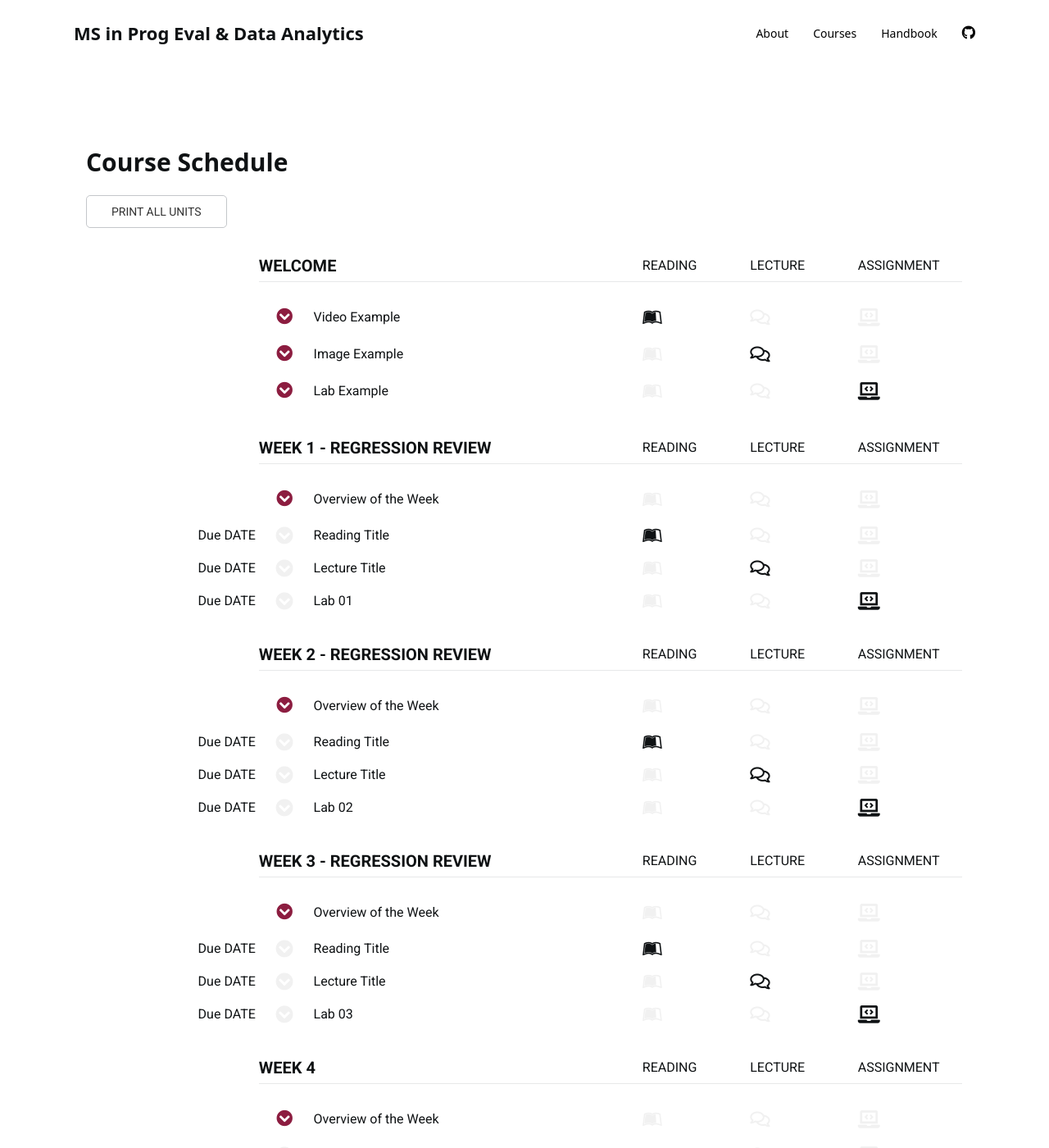
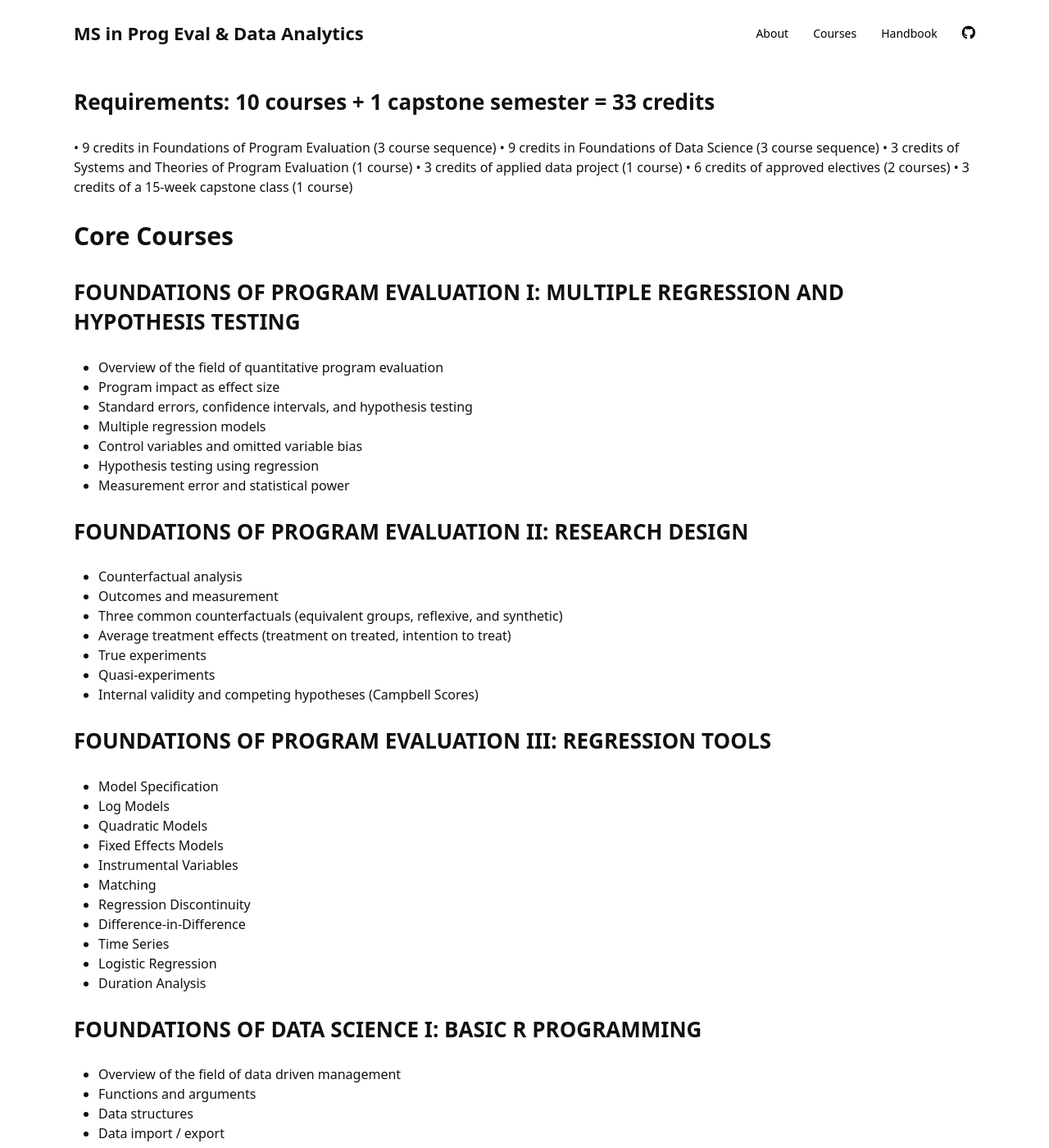
Before and after one commit to DS4PS/ms-prog-eval-data-analytics, a Jekyll site: the page built from schedule.md, in a window 1280 px wide and 1400 px high. Shown: the whole window at 82% size. Built offline with Jekyll 4.4.1, drawn with Linux system fonts in a browser that asks for light colours; nearby versions of some CDN libraries; a style sheet for code colours, icons or effects is not loaded; some of the changed text lies outside the part shown.

Commit message:
Update schedule.md

```diff
--- a/schedule.md
+++ b/schedule.md
@@ -1,199 +1,89 @@
 ---
-layout: schedule
-title: Schedule
-
-canvas:
-  assignment_url: 'https://www.google.com/'
+layout: default
+title: Courses
 ---
 
-<!---
-New sections start with 2 stars:  ** Section Title
-New units start with 3 stars:     *** {Unit Metadata}
------------------------------start example
-** Section-I
-*** { @unit = "15th Nov", @title = "Course Overview", @reading, @lecture, @assignment, @foldout }
------------------------------end example
-Unit Metadata is comprised of:
-@unit - date or number
-@title - unit name
-@reading - turn on reading icon
-@assignment - turn on lecture icon
-@lecture - turn on lecture icon
-@foldout - activate unit content (allow foldout)
-Submit Button - <a class="uk-button uk-button-primary" href="{{page.canvas.assignment_url}}">Submit Lab</a>
--->
+## Requirements: 10 courses + 1 capstone semester = 33 credits
+•	9 credits in Foundations of Program Evaluation (3 course sequence)
+•	9 credits in Foundations of Data Science (3 course sequence)
+•	3 credits of Systems and Theories of Program Evaluation (1 course)
+•	3 credits of applied data project (1 course)
+•	6 credits of approved electives (2 courses)
+•	3 credits of a 15-week capstone class (1 course)
 
-<style>
-body {
-   font-family: "Roboto", sans-serif;
-}
+# Core Courses
 
-p.italic {
-  font-style: italic;
-  color: black !important;
-}
-td {
-  text-align: left;
-}
-td.i {
-  text-align: center;
-}
-iframe {
-  align: middle;
-}
-</style>
+## FOUNDATIONS OF PROGRAM EVALUATION I: MULTIPLE REGRESSION AND HYPOTHESIS TESTING
+* Overview of the field of quantitative program evaluation
+* Program impact as effect size
+* Standard errors, confidence intervals, and hypothesis testing
+* Multiple regression models
+* Control variables and omitted variable bias
+* Hypothesis testing using regression
+* Measurement error and statistical power
 
+## FOUNDATIONS OF PROGRAM EVALUATION II: RESEARCH DESIGN
+* Counterfactual analysis
+* Outcomes and measurement
+* Three common counterfactuals (equivalent groups, reflexive, and synthetic)
+* Average treatment effects (treatment on treated, intention to treat)
+* True experiments
+* Quasi-experiments
+* Internal validity and competing hypotheses (Campbell Scores)
 
+## FOUNDATIONS OF PROGRAM EVALUATION III: REGRESSION TOOLS
+* Model Specification
+* Log Models
+* Quadratic Models
+* Fixed Effects Models
+* Instrumental Variables
+* Matching
+* Regression Discontinuity
+* Difference-in-Difference
+* Time Series
+* Logistic Regression
+* Duration Analysis
 
-** Welcome
+## FOUNDATIONS OF DATA SCIENCE I: BASIC R PROGRAMMING
+* Overview of the field of data driven management
+* Functions and arguments
+* Data structures
+* Data import / export
+* Logical arguments and groups
+* Subsets and merges
+* Descriptive statistics, with groups
+* Visualization, graphs, and maps
+* Basic control structures and programming
+* Building automated reports
 
+## DATA PRACTICUM: MANAGING A DATA-DRIVEN RESEARCH PROJECT
+* Project management foundations
+* Import data from several sources including APIs
+* Aggregate all data to proper units of analysis
+* Combine data into single research database
+* Create a data dictionary
+* Conduct analysis using Program Eval tools
 
-*** { @unit = "", @title = "Video Example", @reading, @foldout }
+## FOUNDATIONS OF DATA SCIENCE II: DATA WRANGLING
+* Advanced data structures
+* Tidy data and tidyverse
+* Advanced data wrangling
+* Regular expressions and text analysis
+* Data APIs
+* Advanced markdown formats
+* Animations
 
+## FOUNDATIONS OF DATA SCIENCE III: THE COLLABORATIVE ECOSYSTEM
+* Open science and reproducibility
+* Open data movement and standards
+* The agile framework for team management
+* Building functions and packages
+* GitHub pages
+* Report methodology and results in professional format
+* Building Packages
 
-<iframe width="560" height="315" src="https://www.youtube.com/embed/cDbD_JSCrNo" frameborder="0" allow="accelerometer; autoplay; encrypted-media; gyroscope; picture-in-picture" allowfullscreen></iframe>
-
-
-*** { @unit = "", @title = "Image Example", @lecture, @foldout }
-
-![](https://raw.githubusercontent.com/DS4PS/paf-586-summer-2019/master/assets/img/course-cadence.png)
-
-
-
-
-*** { @unit = "", @title = "Lab Example", @assignment, @foldout }
-
-## Data Labs
-
-This class highlights two themes:
-
-1. Data is easier to obtain than ever before.
-2. Organizations that use data effectively perform better.
-
-So how can we get better at using data?
-
-**Learning Objectives**: These labs are designed to better understand the process of collecting and utilizing data. The emphasis is on building a strategy to identify high-value data that is most useful for the organization, which requires basic knowledge about data quality. Does the data provide the type of information that is useful for discovery or prediction, and does it measure outcomes precisely?
-
-Lab 03 is available here:
-
-<a class="uk-button uk-button-default" href="https://ds4ps.org/paf-586-summer-2019/lab-03-feature-selection/">LAB 03</a>
-
-When ready, you can submit your lab via Canvas:
-
-<a class="uk-button uk-button-default" href="https://canvas.asu.edu/courses/26991/assignments/588320">Submit</a>
-
-
-
-
-
-
-
-** Week 1 - Regression Review
-
-*** { @unit = "", @title = "Overview of the Week", @foldout  }
-
-
-*** { @unit = "Due DATE", @title = "Reading Title", @reading }
-
-
-*** { @unit = "Due DATE", @title = "Lecture Title", @lecture  }
-
-
-*** { @unit = "Due DATE", @title = "Lab 01", @assignment  }
-
-
-
-
-
-** Week 2 - Regression Review
-
-*** { @unit = "", @title = "Overview of the Week", @foldout  }
-
-
-*** { @unit = "Due DATE", @title = "Reading Title", @reading }
-
-
-*** { @unit = "Due DATE", @title = "Lecture Title", @lecture  }
-
-
-*** { @unit = "Due DATE", @title = "Lab 02", @assignment  }
-
-
-
-
-
-** Week 3 - Regression Review
-
-*** { @unit = "", @title = "Overview of the Week", @foldout  }
-
-
-*** { @unit = "Due DATE", @title = "Reading Title", @reading }
-
-
-*** { @unit = "Due DATE", @title = "Lecture Title", @lecture  }
-
-
-*** { @unit = "Due DATE", @title = "Lab 03", @assignment  }
-
-
-
-
-
-** Week 4
-
-*** { @unit = "", @title = "Overview of the Week", @foldout  }
-
-
-*** { @unit = "Due DATE", @title = "Reading Title", @reading }
-
-
-*** { @unit = "Due DATE", @title = "Lecture Title", @lecture  }
-
-
-*** { @unit = "Due DATE", @title = "Lab 04", @assignment  }
-
-
-
-** Week 5
-
-*** { @unit = "", @title = "Overview of the Week", @foldout  }
-
-
-*** { @unit = "Due DATE", @title = "Reading Title", @reading }
-
-
-*** { @unit = "Due DATE", @title = "Lecture Title", @lecture  }
-
-
-*** { @unit = "Due DATE", @title = "Lab 05", @assignment  }
-
-
-
-** Week 6 - Specification
-
-*** { @unit = "", @title = "Overview of the Week", @foldout  }
-
-
-*** { @unit = "Due DATE", @title = "Reading Title", @reading }
-
-
-*** { @unit = "Due DATE", @title = "Lecture Title", @lecture  }
-
-
-*** { @unit = "Due DATE", @title = "Lab 06", @assignment  }
-
-
-
-
-
-
-
-** Week 7
-
-*** { @unit = "", @title = "Review", @lecture }
-
-
-
-** FINAL EXAM
-
-*** { @unit = "Due DATE", @title = "Final Exam", @assignment }
+## CAPSTONE
+* Applied consulting project with a public or nonprofit organization
+* Students must analyze a problem, propose a solution, and implement
+* Should relate to conducting and impact study or building a performance system
+* Use a 15-week format, but is still 3 credits
```
